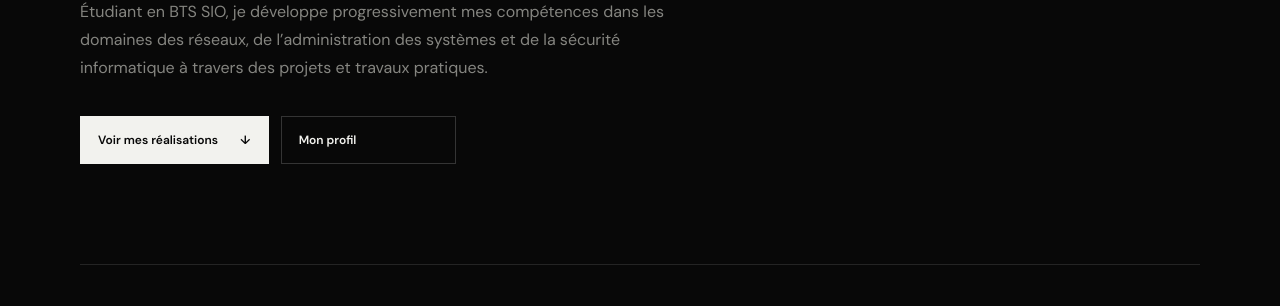
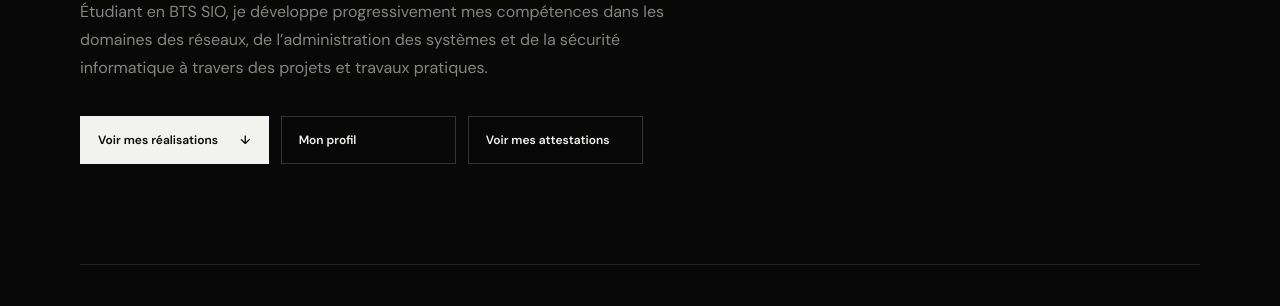
Before and after one commit to mohamed-amineAissaoui/mohamed-amineAissaoui.github.io, a Jekyll site: the page built from index.html, in a window 1280 px wide and 900 px high. Shown: the part 409-715 px from the top of the window. Built offline with Jekyll 4.4.1, drawn with Linux system fonts in a browser that asks for light colours.

Commit message:
Update index.html

```diff
--- a/index.html
+++ b/index.html
@@ -25,6 +25,10 @@ layout: default
 
   <a class="button button-secondary" href="#profil">
     Mon profil
+  </a>
+
+  <a class="button button-secondary" href="#attestations">
+    Voir mes attestations
   </a>
 </div>
 
```
Lines whose indentation alone changed are shown as unchanged.
